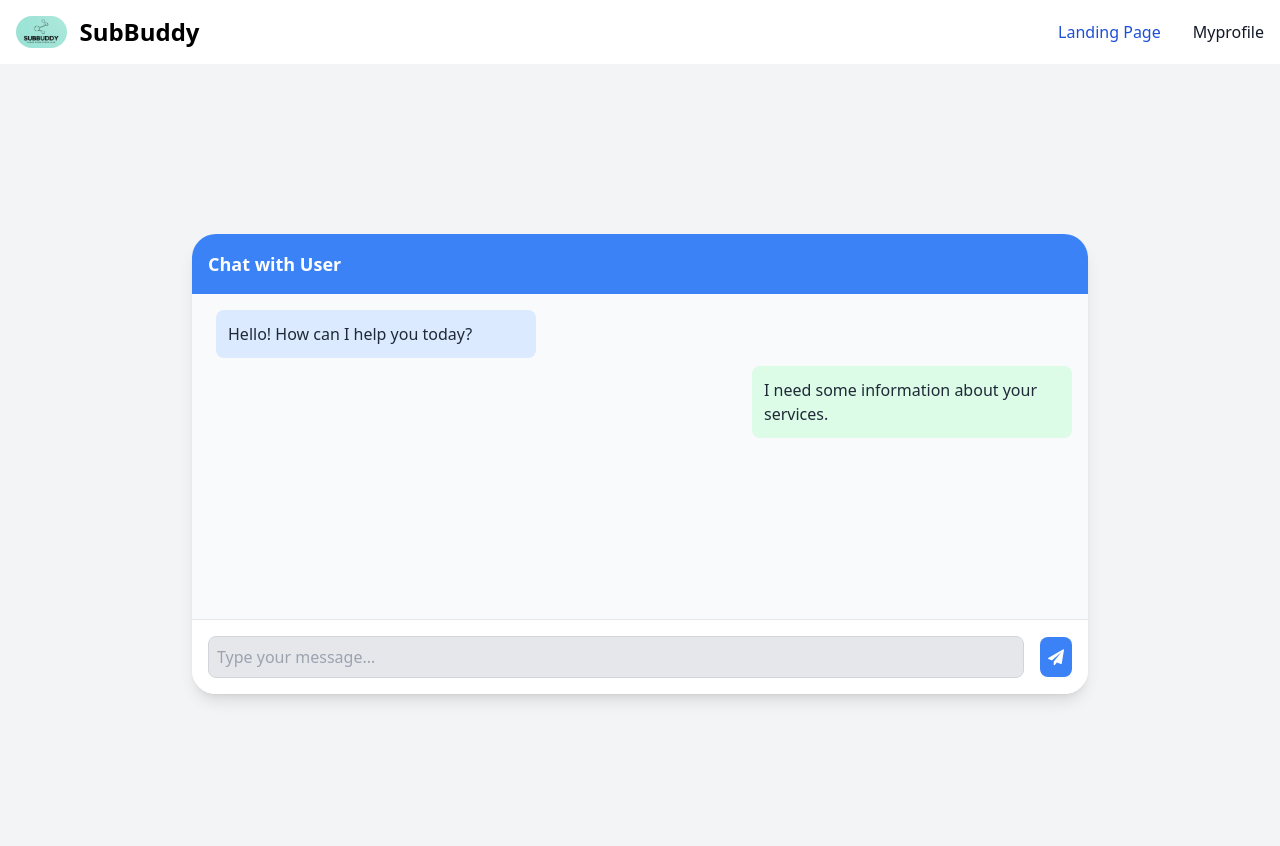
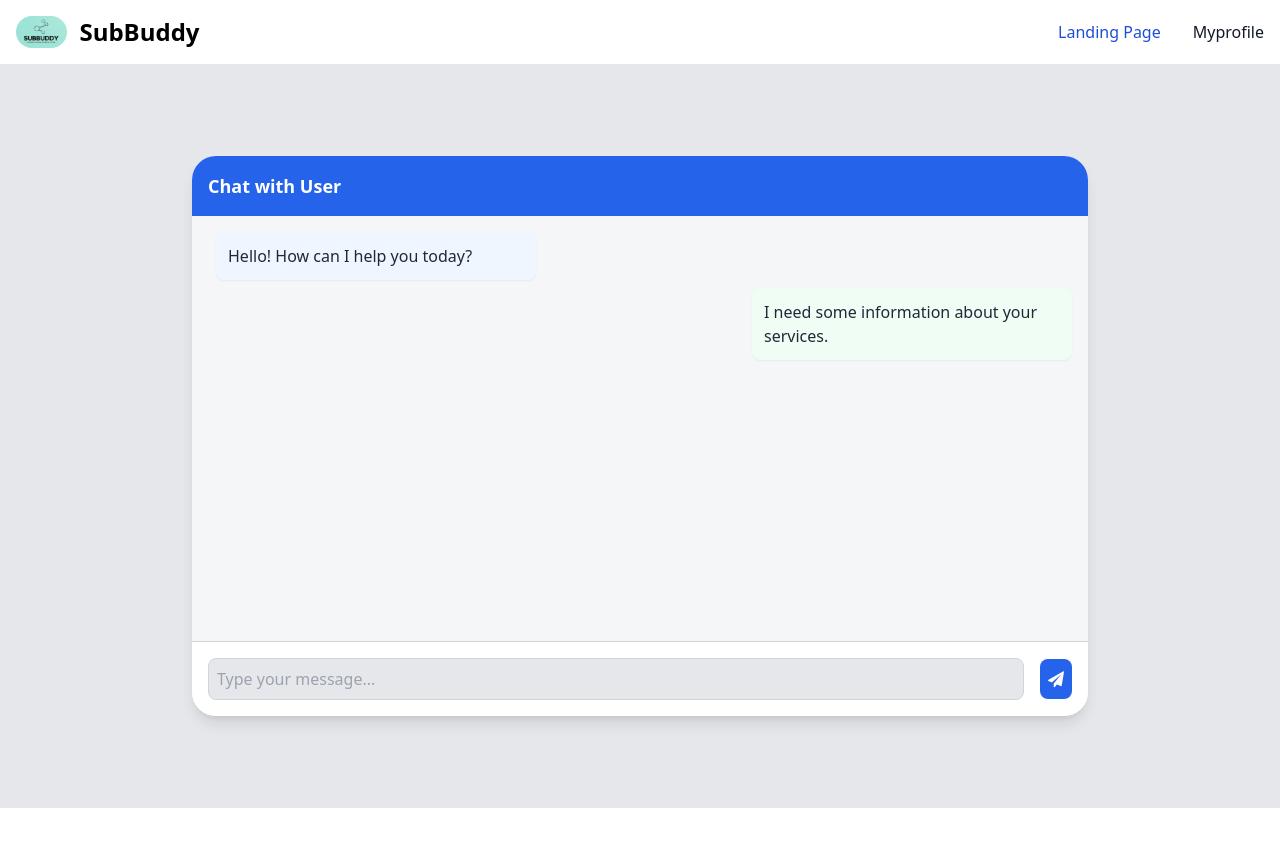
Before and after one commit to Upendra-Jaiswal/subbuddy, a React (Vite) app: page /chat in a window 1280 px wide. Shown: the top 846 px of the page. After the commit the page ends 808 px from the top, so only its background shows below. Built offline with nearby package versions, Linux system fonts and the light colour scheme.

Commit message:
removed a tag from Link

```diff
--- a/src/components/Chat/Chat.jsx
+++ b/src/components/Chat/Chat.jsx
@@ -2,38 +2,38 @@ import React from "react";
 
 const Chat = () => {
   return (
-    <div className="flex justify-center items-center min-h-screen bg-gray-100">
-      <div className="w-full max-w-4xl">
-        <div className="relative bg-white shadow-lg rounded-3xl overflow-hidden">
-          <div className="bg-blue-500 text-white p-4 text-lg font-semibold">
+    <div className="flex justify-center items-center h-[93vh] bg-gray-200 p-4">
+      <div className="w-full max-w-4xl h-[70vh] bg-white shadow-lg rounded-3xl overflow-hidden flex flex-col">
+        {/* Chat Header */}
+        <div className="bg-blue-600 text-white p-4 text-lg font-semibold">
           Chat with User
         </div>
 
-          <div className="p-4 h-[400px] overflow-y-scroll bg-gray-50">
+        {/* Chat Body */}
+        <div className="flex-grow p-4 overflow-y-auto bg-gray-100 bg-opacity-80">
           <div className="space-y-2">
-              <div className="bg-blue-100 p-3 rounded-lg max-w-xs ml-2">
-                <p className="text-gray-800">
-                  Hello! How can I help you today?
-                </p>
+            <div className="bg-blue-50 p-3 rounded-lg max-w-xs ml-2 shadow-sm">
+              <p className="text-gray-800">Hello! How can I help you today?</p>
             </div>
-              <div className="bg-green-100 p-3 rounded-lg max-w-xs ml-auto">
+            <div className="bg-green-50 p-3 rounded-lg max-w-xs ml-auto shadow-sm">
               <p className="text-gray-800">
                 I need some information about your services.
               </p>
             </div>
+            {/* Add more messages */}
           </div>
         </div>
 
-          <div className="absolute bottom-0 left-0 right-0 p-4 bg-white border-t border-gray-200 flex items-center">
+        {/* Chat Input */}
+        <div className="p-4 bg-white border-t border-gray-300 flex items-center shadow-md">
           <input
             type="text"
             placeholder="Type your message..."
             className="bg-gray-200 flex-grow p-2 rounded-lg border border-gray-300 focus:outline-none focus:ring-2 focus:ring-blue-500"
           />
-            <button className="ml-4 bg-blue-500 text-white p-2 rounded-lg flex-shrink-0 hover:bg-blue-600 focus:outline-none focus:ring-2 focus:ring-blue-500">
+          <button className="ml-4 bg-blue-600 text-white p-2 rounded-lg flex-shrink-0 hover:bg-blue-700 focus:outline-none focus:ring-2 focus:ring-blue-500">
             <i className="fa fa-send"></i>
           </button>
-          </div>
         </div>
       </div>
     </div>
```
Lines whose indentation alone changed are shown as unchanged.
